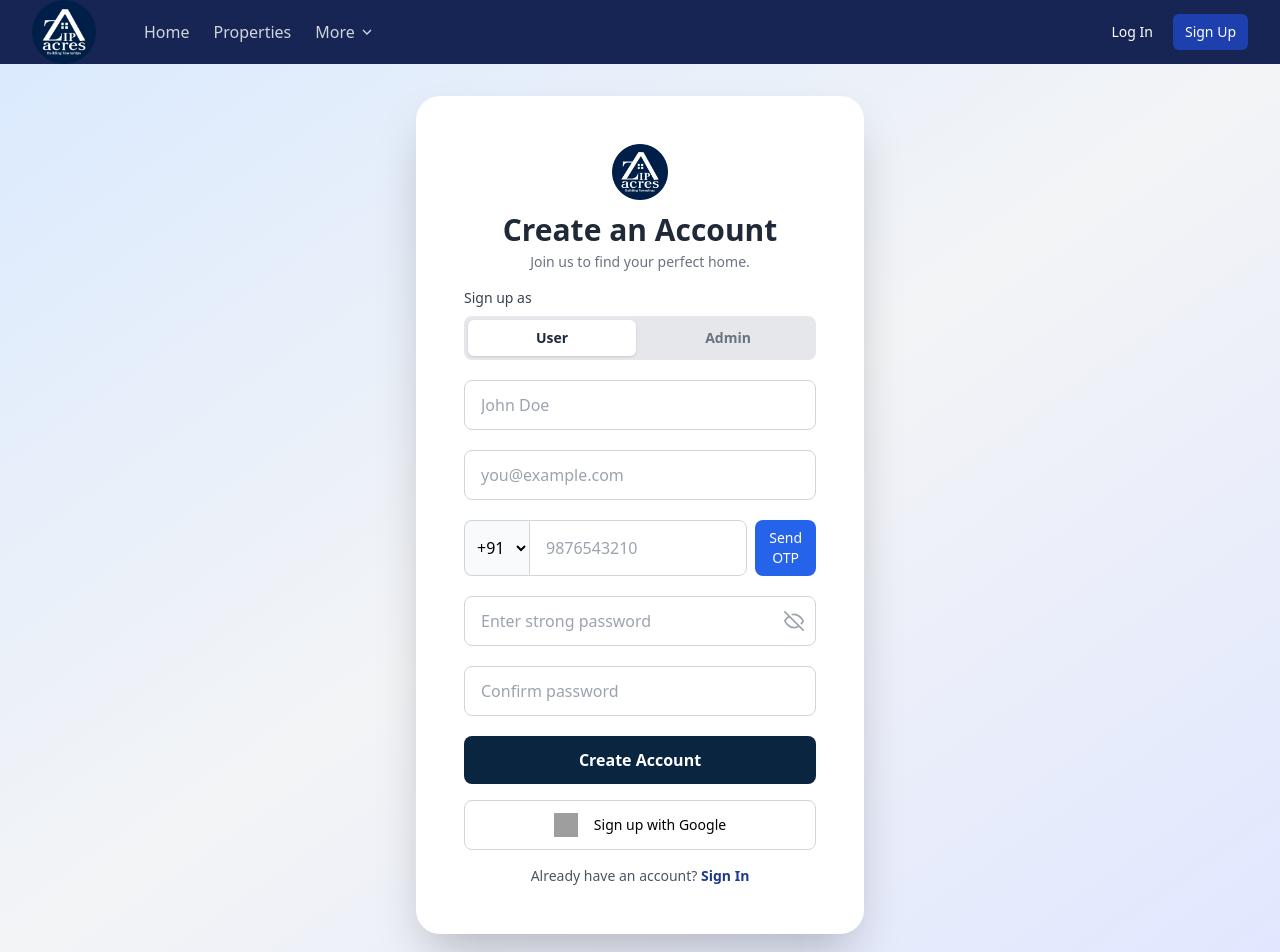
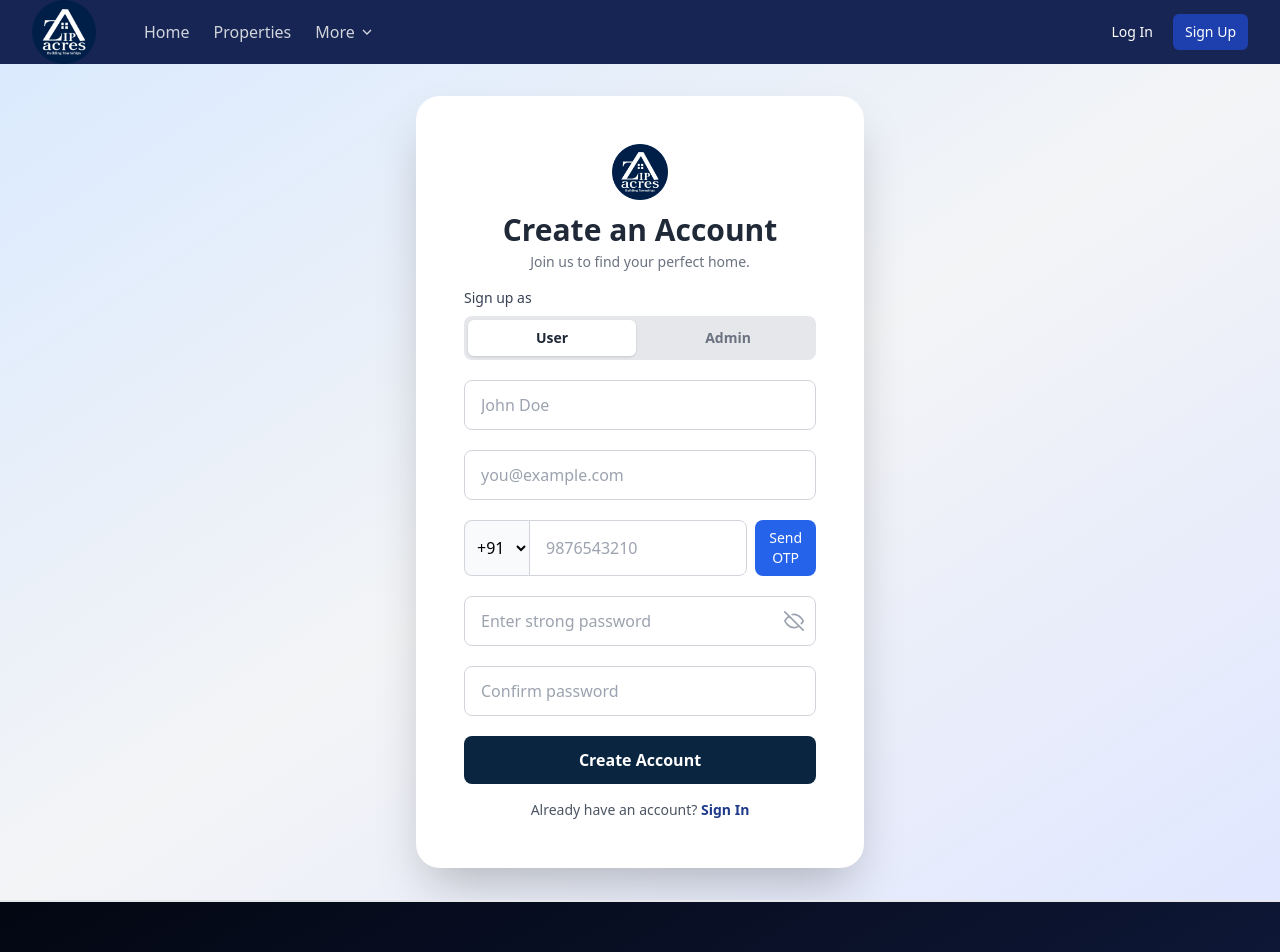
Before and after one commit to Himanshujha25/zipacres, a React (Vite) app in the folder frontend/: page /signup in a window 1280 px wide. Shown: the top 952 px of the page. Built offline with nearby package versions, Linux system fonts and the light colour scheme; grey boxes are pictures that could not be loaded.

Commit message:
google name

```diff
--- a/frontend/src/pages/auth/Signup.jsx
+++ b/frontend/src/pages/auth/Signup.jsx
@@ -163,55 +163,7 @@ setTimeout(() => navigate("/login"), 2000);
     }
   };
 
-  // Google login
-  const handleGoogleSignup = useGoogleLogin({
-    onSuccess: async (tokenResponse) => {
-      try {
-        const userInfoRes = await fetch(
-          "https://www.googleapis.com/oauth2/v3/userinfo",
-          {
-            headers: {
-              Authorization: `Bearer ${tokenResponse.access_token}`,
-            },
-          }
-        );
-        const profile = await userInfoRes.json();
 
-        let phone = form.phone;
-        if (!phone) {
-          phone = prompt("Please enter your 10-digit phone number:");
-          if (!phone || !/^\d{10}$/.test(phone)) {
-            setError("Invalid phone number for Google signup.");
-            return;
-          }
-        }
-        const fullPhone = form.countryCode + phone;
-
-        const res = await fetch(
-          "https://zipacres.onrender.com/api/auth/google",
-          {
-            method: "POST",
-            headers: { "Content-Type": "application/json" },
-            body: JSON.stringify({
-              tokenId: tokenResponse.access_token,
-              phone: fullPhone,
-            }),
-          }
-        );
-        const data = await res.json();
-        if (data.success) {
-          localStorage.setItem("token", data.token);
-          alert(data.message);
-          navigate("/properties");
-        } else {
-          setError(data.message || "Google signup/login failed");
-        }
-      } catch (err) {
-        setError(err.message);
-      }
-    },
-    onError: () => setError("Google login failed"),
-  });
 
   return (
     <div className="min-h-screen w-full bg-gradient-to-br from-blue-100 via-gray-100 to-indigo-100 flex items-center justify-center p-4 py-8">
@@ -428,17 +380,6 @@ setTimeout(() => navigate("/login"), 2000);
           </motion.button>
         </form>
 
-        <button
-          onClick={() => handleGoogleSignup()}
-          className="mt-4 w-full flex items-center justify-center gap-2 border border-gray-300 rounded-lg py-3 text-sm font-medium hover:bg-gray-50"
-        >
-          <img
-            src="https://developers.google.com/identity/images/g-logo.png"
-            alt="Google Icon"
-            className="w-6 h-6 mr-2"
-          />
-          Sign up with Google
-        </button>
 
         <AnimatePresence>
           {error && (
```
